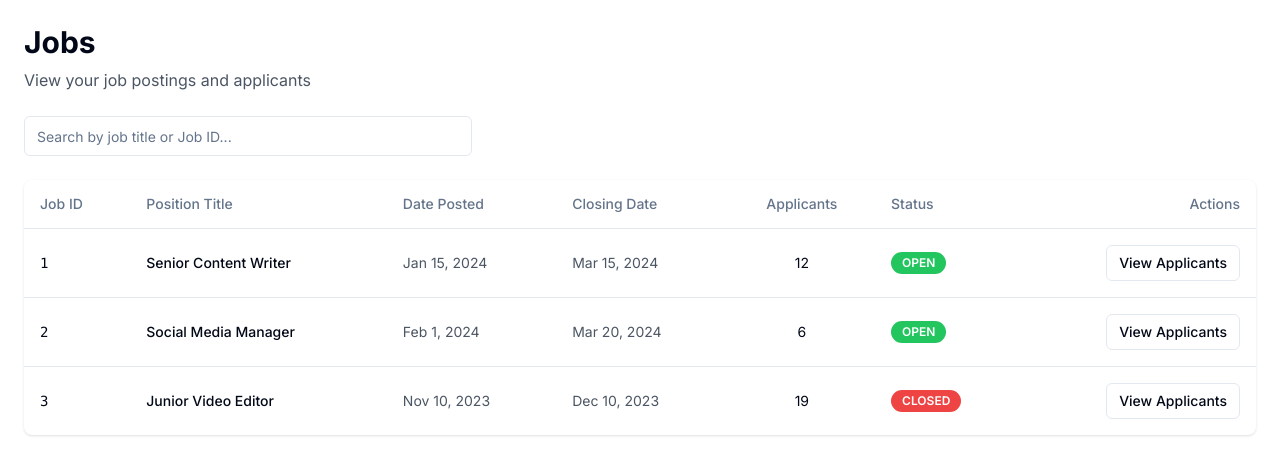
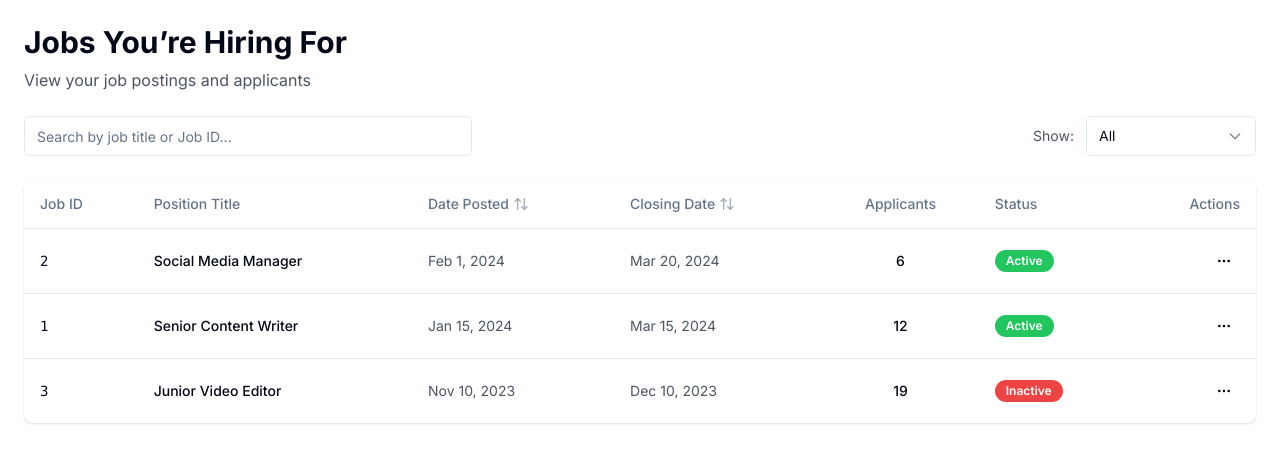
Before and after one commit to schaak722/keepmeposted-frontend, a Next.js app: page /company/1/jobs in a window 1280 px wide. Shown: the top 474 px of the page. Built offline with nearby package versions, Linux system fonts and the light colour scheme.

Commit message:
Add files via upload

```diff
--- a/app/company/[companyId]/jobs/page.tsx
+++ b/app/company/[companyId]/jobs/page.tsx
@@ -1,15 +1,29 @@
 "use client"
 
 import { useMemo, useState } from "react"
-import Link from "next/link"
-import { useParams } from "next/navigation"
+import { useParams, useRouter } from "next/navigation"
 import { format } from "date-fns"
+import { MoreHorizontal, ArrowUpDown } from "lucide-react"
 
 import { Button } from "@/components/ui/button"
 import { Input } from "@/components/ui/input"
 import { Badge } from "@/components/ui/badge"
 import { Table, TableBody, TableCell, TableHead, TableHeader, TableRow } from "@/components/ui/table"
 import { TableSkeleton } from "@/components/ui/skeleton"
+import {
+  DropdownMenu,
+  DropdownMenuContent,
+  DropdownMenuItem,
+  DropdownMenuTrigger,
+} from "@/components/ui/dropdown-menu"
+import {
+  Select,
+  SelectContent,
+  SelectItem,
+  SelectTrigger,
+  SelectValue,
+} from "@/components/ui/select"
+import { JobDetailsModal } from "@/components/modals/job-details-modal"
 
 import type { Job, JobStatus } from "@/types"
 
@@ -23,7 +37,7 @@ const MOCK_JOBS: Job[] = [
     position_title: "Senior Content Writer",
     basis: ["Full-Time"],
     location: "Valletta, Malta",
-    salary_band_id: "5",
+    salary_band_id: "EUR_30000_45000",
     seniority: "Senior",
     description: "We're looking for a talented content writer...",
     about_company: "Malta's leading digital media company",
@@ -45,7 +59,7 @@ const MOCK_JOBS: Job[] = [
     position_title: "Social Media Manager",
     basis: ["Full-Time", "Hybrid"],
     location: "Sliema, Malta",
-    salary_band_id: "6",
+    salary_band_id: "EUR_45000_60000",
     seniority: "Mid-Level",
     description: "Join our digital team to lead social content...",
     about_company: "Malta's leading digital media company",
@@ -67,7 +81,7 @@ const MOCK_JOBS: Job[] = [
     position_title: "Junior Video Editor",
     basis: ["Full-Time"],
     location: "Valletta, Malta",
-    salary_band_id: "3",
+    salary_band_id: "EUR_20000_24000",
     seniority: "Entry Level",
     description: "We're looking for an eager video editor...",
     about_company: "Malta's leading digital media company",
@@ -83,20 +97,73 @@ const MOCK_JOBS: Job[] = [
   },
 ]
 
+type SortKey = "date_posted" | "closing_date"
+
+type SortState = {
+  key: SortKey
+  direction: "asc" | "desc"
+}
+
 export default function ClientJobsPage() {
   const params = useParams()
+  const router = useRouter()
   const companyId = params.companyId as string
 
   const [isLoading] = useState(false)
   const [searchQuery, setSearchQuery] = useState("")
+  const [statusFilter, setStatusFilter] = useState<"all" | "active" | "inactive">("all")
+  const [sort, setSort] = useState<SortState>({ key: "date_posted", direction: "desc" })
+
+  const [selectedJob, setSelectedJob] = useState<Job | null>(null)
+  const [isDetailsOpen, setIsDetailsOpen] = useState(false)
 
   const jobs = useMemo(() => MOCK_JOBS.filter((j) => j.company_id === companyId), [companyId])
 
   const filteredJobs = useMemo(() => {
     const q = searchQuery.trim().toLowerCase()
-    if (!q) return jobs
-    return jobs.filter((job) => job.position_title.toLowerCase().includes(q) || job.id.includes(q))
-  }, [jobs, searchQuery])
+    let list = jobs
+
+    // Filter: Active/Inactive
+    if (statusFilter === "active") list = list.filter((j) => j.status === "OPEN")
+    if (statusFilter === "inactive") list = list.filter((j) => j.status === "CLOSED")
+
+    // Search
+    if (q) {
+      list = list.filter((job) => job.position_title.toLowerCase().includes(q) || job.id.includes(q))
+    }
+
+    // Sort
+    const getDate = (job: Job, key: SortKey) => {
+      const raw = key === "closing_date" ? job.closing_date : job.date_posted
+      // Put missing closing dates at the end for asc/desc.
+      return raw ? new Date(raw).getTime() : Number.POSITIVE_INFINITY
+    }
+
+    list = [...list].sort((a, b) => {
+      const av = getDate(a, sort.key)
+      const bv = getDate(b, sort.key)
+      if (av === bv) return 0
+      return sort.direction === "asc" ? av - bv : bv - av
+    })
+
+    return list
+  }, [jobs, searchQuery, statusFilter, sort])
+
+  const toggleSort = (key: SortKey) => {
+    setSort((prev) => {
+      if (prev.key !== key) return { key, direction: "desc" }
+      return { key, direction: prev.direction === "desc" ? "asc" : "desc" }
+    })
+  }
+
+  const openJobDetails = (job: Job) => {
+    setSelectedJob(job)
+    setIsDetailsOpen(true)
+  }
+
+  const viewApplicants = (jobId: string) => {
+    router.push(`/company/${companyId}/jobs/${jobId}/applicants`)
+  }
 
   const getStatusBadge = (status: JobStatus) => {
     const variants: Record<JobStatus, "default" | "success" | "error"> = {
@@ -104,25 +171,41 @@ export default function ClientJobsPage() {
       OPEN: "success",
       CLOSED: "error",
     }
-    return <Badge variant={variants[status]}>{status}</Badge>
+
+    const label = status === "OPEN" ? "Active" : status === "CLOSED" ? "Inactive" : "Draft"
+    return <Badge variant={variants[status]}>{label}</Badge>
   }
 
   return (
     <div className="p-6 max-w-7xl mx-auto">
       {/* Page Header */}
       <div className="mb-6">
-        <h1 className="text-3xl font-bold mb-2">Jobs</h1>
+        <h1 className="text-3xl font-bold mb-2">Jobs You’re Hiring For</h1>
         <p className="text-gray-600">View your job postings and applicants</p>
       </div>
 
       {/* Controls */}
-      <div className="flex justify-between items-center mb-6 gap-4">
+      <div className="flex flex-col md:flex-row md:items-center md:justify-between gap-4 mb-6">
         <Input
           placeholder="Search by job title or Job ID..."
           value={searchQuery}
           onChange={(e) => setSearchQuery(e.target.value)}
-          className="max-w-md"
+          className="md:max-w-md"
         />
+
+        <div className="flex items-center gap-3">
+          <div className="text-sm text-gray-600 whitespace-nowrap">Show:</div>
+          <Select value={statusFilter} onValueChange={(v) => setStatusFilter(v as any)}>
+            <SelectTrigger className="w-[170px]">
+              <SelectValue placeholder="All" />
+            </SelectTrigger>
+            <SelectContent>
+              <SelectItem value="all">All</SelectItem>
+              <SelectItem value="active">Active</SelectItem>
+              <SelectItem value="inactive">Inactive</SelectItem>
+            </SelectContent>
+          </Select>
+        </div>
       </div>
 
       {/* Table */}
@@ -135,8 +218,26 @@ export default function ClientJobsPage() {
               <TableRow>
                 <TableHead>Job ID</TableHead>
                 <TableHead>Position Title</TableHead>
-                <TableHead>Date Posted</TableHead>
-                <TableHead>Closing Date</TableHead>
+                <TableHead>
+                  <button
+                    className="inline-flex items-center gap-1 hover:text-gray-900"
+                    onClick={() => toggleSort("date_posted")}
+                    type="button"
+                  >
+                    Date Posted
+                    <ArrowUpDown className="h-4 w-4 opacity-60" />
+                  </button>
+                </TableHead>
+                <TableHead>
+                  <button
+                    className="inline-flex items-center gap-1 hover:text-gray-900"
+                    onClick={() => toggleSort("closing_date")}
+                    type="button"
+                  >
+                    Closing Date
+                    <ArrowUpDown className="h-4 w-4 opacity-60" />
+                  </button>
+                </TableHead>
                 <TableHead className="text-center">Applicants</TableHead>
                 <TableHead>Status</TableHead>
                 <TableHead className="text-right">Actions</TableHead>
@@ -160,14 +261,33 @@ export default function ClientJobsPage() {
                     <TableCell className="text-gray-600">
                       {job.closing_date ? format(new Date(job.closing_date), "MMM d, yyyy") : "—"}
                     </TableCell>
-                    <TableCell className="text-center">{job.applicant_count ?? 0}</TableCell>
+                    <TableCell className="text-center">
+                      <Button
+                        variant="ghost"
+                        size="sm"
+                        className="h-8 px-2"
+                        onClick={() => viewApplicants(job.id)}
+                      >
+                        {job.applicant_count ?? 0}
+                      </Button>
+                    </TableCell>
                     <TableCell>{getStatusBadge(job.status)}</TableCell>
                     <TableCell className="text-right">
-                      <Button asChild variant="outline" size="sm">
-                        <Link href={`/company/${companyId}/jobs/${job.id}/applicants`}>
-                          View Applicants
-                        </Link>
-                      </Button>
+                      <DropdownMenu>
+                        <DropdownMenuTrigger asChild>
+                          <Button variant="ghost" size="icon" className="h-8 w-8">
+                            <MoreHorizontal className="h-4 w-4" />
+                          </Button>
+                        </DropdownMenuTrigger>
+                        <DropdownMenuContent align="end" className="w-56">
+                          <DropdownMenuItem onClick={() => openJobDetails(job)}>
+                            View Job Details
+                          </DropdownMenuItem>
+                          <DropdownMenuItem onClick={() => viewApplicants(job.id)}>
+                            View Applicants
+                          </DropdownMenuItem>
+                        </DropdownMenuContent>
+                      </DropdownMenu>
                     </TableCell>
                   </TableRow>
                 ))
@@ -176,6 +296,13 @@ export default function ClientJobsPage() {
           </Table>
         </div>
       )}
+
+      <JobDetailsModal
+        job={selectedJob}
+        isOpen={isDetailsOpen}
+        onClose={() => setIsDetailsOpen(false)}
+        onViewApplicants={(jobId) => viewApplicants(jobId)}
+      />
     </div>
   )
 }
```
